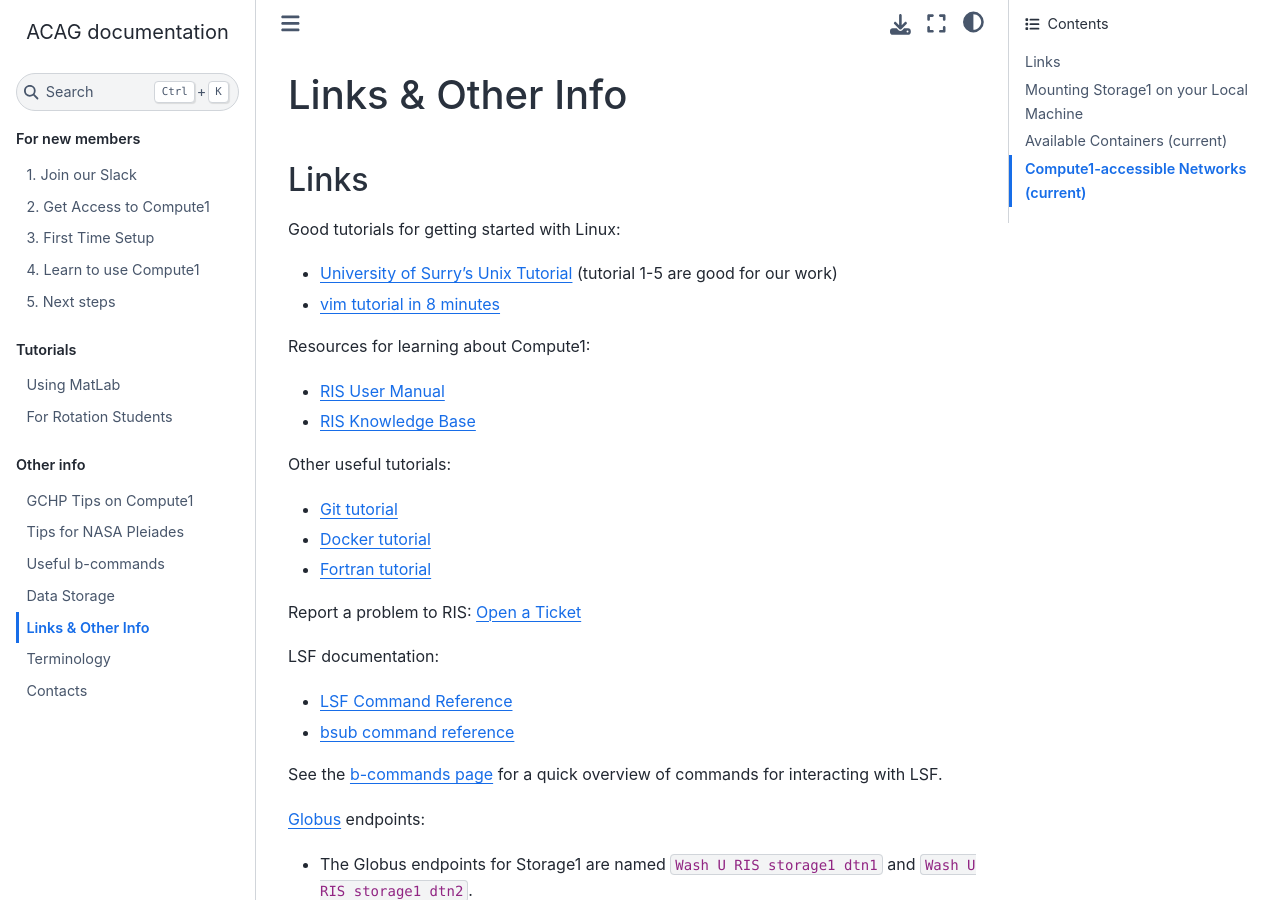
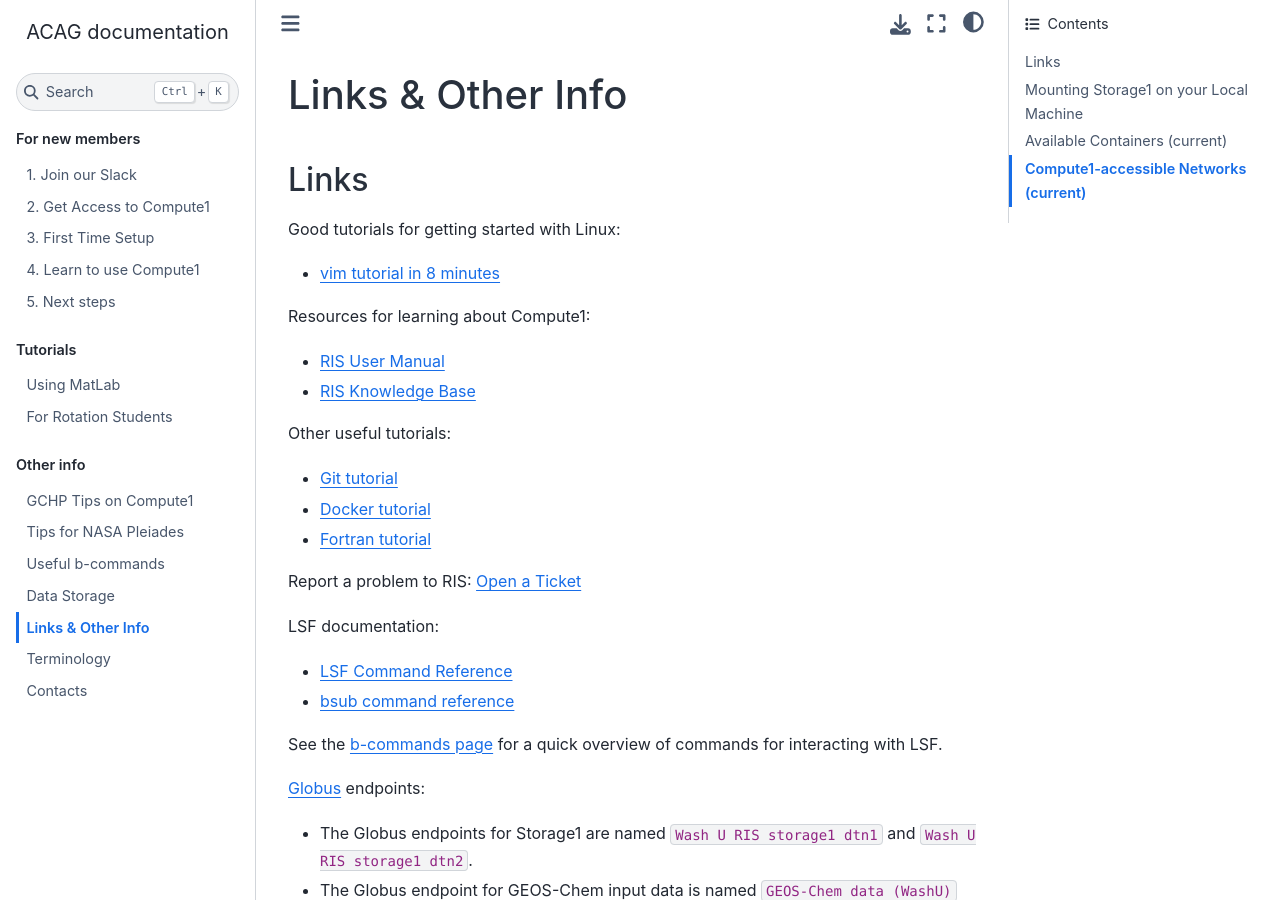
Before and after one commit to Atmospheric-Composition-Analysis-Group/Getting-Started, a Sphinx documentation site: the page built from source/compute1_info.rst, in a window 1280 px wide and 900 px high. Built offline with Sphinx 7.4.7 and the Sphinx Book theme 1.1.4, drawn with Linux system fonts in a browser that asks for light colours.

Commit message:
Delete invalid links.
Signed-off-by: Yidan Tang <t.yidan@wustl.edu>

```diff
--- a/source/compute1_info.rst
+++ b/source/compute1_info.rst
@@ -11,7 +11,6 @@ Links
 
 Good tutorials for getting started with Linux:
 
-* `University of Surry's Unix Tutorial <http://www.ee.surrey.ac.uk/Teaching/Unix/index.html>`_ (tutorial 1-5 are good for our work)
 * `vim tutorial in 8 minutes <https://www.youtube.com/watch?v=ggSyF1SVFr4>`_
 
 Resources for learning about Compute1:
```
